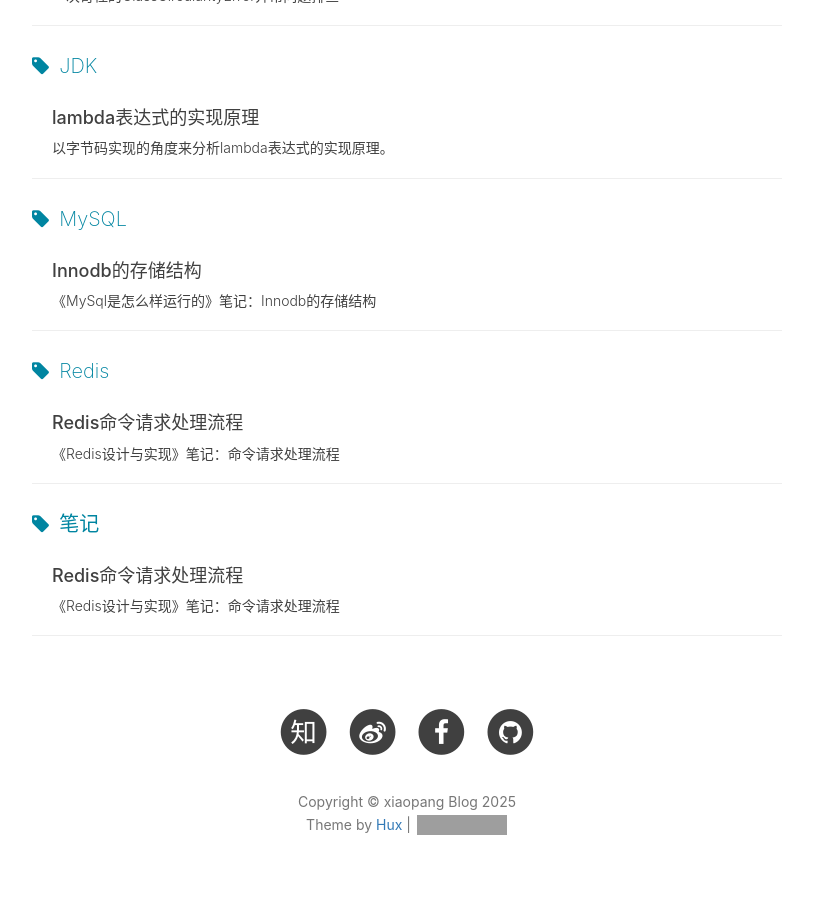
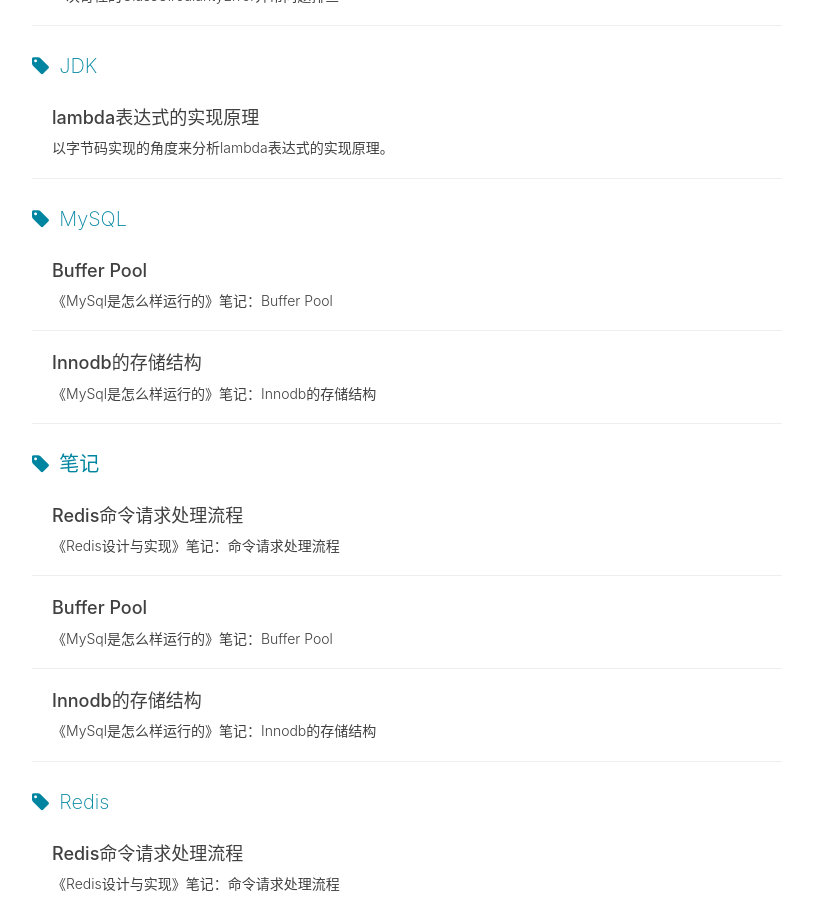
Before and after one commit to liupengfei123/liupengfei123.github.io, a Jekyll site: the page built from tags.html, in a window 1280 px wide and 900 px high, scrolled down 2124 px. Shown: the whole window, without its empty margins (233-1046 px from the left). Built offline with Jekyll 4.4.1, drawn with Linux system fonts in a browser that asks for light colours; nearby versions of some CDN libraries; library files that are not in the unit come from our copies; comment, search, counter and statistics services are not loaded; some of the changed lines change nothing that is shown; grey boxes are pictures that could not be loaded.

Commit message:
上传文档

````diff
--- a/_posts/2025-12-05-MySQL-article0014.md
+++ b/_posts/2025-12-05-MySQL-article0014.md
@@ -7,6 +7,7 @@
 header-img: "img/home-bg.jpg"
 tags:
     - MySQL
+    - 笔记
 ---
 
 # 概述
--- /dev/null
+++ b/_posts/2025-12-06-MySQL-article0016.md
@@ -0,0 +1,251 @@
+---
+layout:     page
+title:      "Buffer Pool"
+subtitle:   "《MySql是怎么样运行的》笔记：Buffer Pool"
+date:       2025-12-06
+author:     "Lpf"
+header-img: "img/home-bg.jpg"
+tags:
+    - MySQL
+    - 笔记
+---
+
+
+# 概述
+InnoDB存储引擎在处理客户端的请求时，当需要访问某个页的数据时，就会把完整的页的数据全部加载到内存中。在进行完读写访问之后并不会马上释放该页对应的内存空间掉，而是将其缓存起来，当有请求再次访问该页面时，就可以省去磁盘IO的开销。
+
+
+所以InnoDB为了缓存磁盘中的页，在MySQL服务器启动的时候就向操作系统申请了一片连续的内存，叫做Buffer Pool（中文名是缓冲池）。
+
+默认情况下Buffer Pool只有128M大小。可在启动服务器的时候配置innodb_buffer_pool_size参数的值：
+
+> [server]
+> innodb_buffer_pool_size = 268435456
+
+
+# Buffer Pool内部组成
+
+Buffer Pool中默认的缓存页大小和在磁盘上默认的页大小是一样的，都是16KB。
+
+为了更好的管理，InnoDB为每一个缓存页都创建了一些所谓的控制信息，这些控制信息包括**该页所属的表空间编号、页号、缓存页在Buffer Pool中的地址、链表节点信息**、一些锁信息以及LSN信息。
+
+每个缓存页对应的控制信息占用的内存（控制块）大小是相同的，控制块和缓存页是一一对应的。缓存页和控制块都被存放到 Buffer Pool 中，其中控制块在前，缓存页在后：
+
+![image-20251206153342677]({{site.baseurl}}/img/in-post/article0016/image-20251206153342677.png)
+
+PS: 设置的innodb_buffer_pool_size并不包含这部分控制块占用的内存空间大小
+
+# free链表的管理
+
+启动MySQL服务器时，需要完成对Buffer Pool的初始化过程，就是先向操作系统申请Buffer Pool的内存空间，然后把它划分成若干对控制块和缓存页。
+
+通过设置 **free链表（串联缓存页的控制块）** 记录一下Buffer Pool中哪些缓存页是可用的。
+
+刚刚完成初始化的Buffer Pool中所有的缓存页都是空闲的，所以每一个缓存页对应的控制块都会被加入到free链表中。
+
+![image-20251206153951917]({{site.baseurl}}/img/in-post/article0016/image-20251206153951917.png)
+
+# 缓存页的哈希处理
+
+Innodb通过对目标页面的 **表空间号 + 页号** 作为key, 缓存页 作为value，建立了一个哈希表。当需要判断目标页面是否已经进入buffer pool的时候，先从哈希表中根据**表空间号 + 页号**查看是否有对应的缓存页，有则使用该缓存页，没有则从free链表中选一个空闲的缓存页，然后把磁盘中对应的页加载到该缓存页的位置。
+
+# flush链表的管理
+
+当修改了Buffer Pool中某个缓存页的数据，那它就和磁盘上的页不一致了，这样的缓存页也被称为脏页（英文名：dirty page）。
+
+Innodb为了性能考虑，通过建立flush链表管理这些脏页，在某个时间点将flush链表中的脏页同步到磁盘中。
+
+![image-20251206155044086]({{site.baseurl}}/img/in-post/article0016/image-20251206155044086.png)
+
+# LRU链表的管理
+
+因为Buffer pool的空间总是有限的free链表总会被使用完，幸好缓存页只是为了增加页面在内存中命中率，减少磁盘IO，可以将老旧的缓存页淘汰，再创建一个新的链表（LRU链表）。
+
+## 简单的LRU链表
+简单的LRU链表就是按照最近最少使用的原则去淘汰缓存页的：
+- 设置新节点时，将节点设置到链表的头部。
+- 访问链表中的节点时，将该节点移动到链表的头部。
+- 淘汰节点时，直接淘汰链表尾部节点。
+
+## 划分区域的LRU链表
+
+上述的简单LRU链表在实际使用过程中效果并不好（命中率不高），部分原因如下：
+
+- 情况一：InnoDB有预读（英文名：read ahead）的功能逻辑。即执行当前的请求可能之后会读取某些其他页面，就预先把它们加载到Buffer Pool中。根据触发方式的不同，预读又可以细分为下面两种：
+    - 线性预读
+    > InnoDB提供了一个系统变量innodb_read_ahead_threshold，如果顺序访问了某个区（extent）的页面超过这个值，就会触发一次**异步**读取下一个区中全部的页面到Buffer Pool的请求。
+    - 随机预读
+
+    > 如果已经缓存了某个区的13个连续的页面，都会触发一次**异步**读取本区中所有其的页面到Buffer Pool的请求。通过innodb_random_read_ahead系统变量控制开关，默认值为OFF。
+- 情况二：扫描全表的查询语句等。
+
+总结一下上面说的可能降低Buffer Pool的两种情况：
+- 加载到Buffer Pool中的页不一定被用到。
+- 使用频率偏低的页可能会把那些使用频率非常高的页中淘汰掉。
+
+为了处理上述情况，InnoDB的把这个LRU链表按照一定比例分成两截：
+- 一部分存储使用频率非常高的缓存页，所以这一部分链表也叫做热数据，或者称young区域。
+- 一部分存储使用频率不是很高的缓存页，所以这一部分链表也叫做冷数据，或者称old区域。
+
+![image-20251206161158956]({{site.baseurl}}/img/in-post/article0016/image-20251206161158956.png)
+
+划分成young和old区域的LRU链表之后，InnoDB就针对上面提到的两种可能降低缓存命中率的情况进行优化了：
+
+- 针对预读的页面可能不进行后续访情况的优化
+    > InnoDB规定，当某个页面在**初次加载到Buffer Pool中的某个缓存页时**，该控制块会被放到**old区域的头部**。
+- 针对全表扫描时，短时间内访问大量使用频率非常低的页面情况的优化
+    > 在对某个处在old区域的缓存页进行第一次访问时就在它对应的控制块中记录下来这个访问时间，如果后续的访问时间与第一次访问的时间在某个时间间隔内，那么该页面就不会被从old区域移动到young区域的头部，否则将它移动到young区域的头部。上述的这个间隔时间是由系统变量innodb_old_blocks_time控制的。
+
+PS：
+- 可以通过在修改innodb_old_blocks_pct参数来控制old区域在LRU链表中所占的比例：
+    > [server]
+    > innodb_old_blocks_pct = 40
+
+- InnoDB规定每次去页面中读取一条记录时，都算是访问一次页面，而一个页面中可能会包含很多条记录，即读取完某个页面的记录就相当于访问了这个页面好多次。
+
+
+## 更进一步优化LRU链表
+在young区域的缓存页，为了减少每次移动节点的开销，只有被访问的缓存页位于young区域的1/4的后边，才会被移动到LRU链表头部，这样就可以降低调整LRU链表的频率，从而提升性能。
+其他优化措施等等。
+
+# 刷新脏页到磁盘
+
+后台有专门的线程每隔一段时间负责把脏页刷新到磁盘。主要有两种刷新路径：
+
+- 从LRU链表的冷数据中刷新一部分页面到磁盘。
+    > 后台线程会定时从LRU链表尾部开始扫描一些页面，扫描的页面数量通过系统变量innodb_lru_scan_depth来指定，如果发现脏页，会把它们刷新到磁盘。该方式为BUF_FLUSH_LRU。
+- 从flush链表中刷新一部分页面到磁盘。
+    > 后台线程也会定时从flush链表中刷新一部分页面到磁盘，刷新的速率取决于当时系统是不是很繁忙。该方式为BUF_FLUSH_LIST。
+
+- 有时候当用户线程需要从LRU链表中淘汰页面时，如果没有可以直接释放的页面（未修改页面），就只能将LRU链表尾部的一个脏页同步刷新到磁盘。该方式为BUF_FLUSH_SINGLE_PAGE。
+
+- 甚至：有时候系统特别繁忙时，也可能出现用户线程批量的从flush链表中刷新脏页的情况，很显然在处理用户请求过程中去刷新脏页是一种严重降低处理速度的行为。
+
+# 多个Buffer Pool实例
+Buffer Pool本质是InnoDB向操作系统申请的一块连续的内存空间，在多线程环境下，访问Buffer Pool中的各种链表都需要加锁处理什么的，在Buffer Pool特别大而且多线程并发访问特别高的情况下，单一的Buffer Pool可能会影响请求的处理速度。
+
+所以在Buffer Pool特别大的时候，我们可以把它们拆分成若干个小的Buffer Pool，每个Buffer Pool都称为一个实例，它们都是独立的，独立的去申请内存空间，独立的管理各种链表等等，所以在多线程并发访问时并不会相互影响，从而提高并发处理能力。
+
+我们可以在服务器启动的时候通过设置innodb_buffer_pool_instances的值来修改Buffer Pool实例的个数，比方说这样：
+
+> [server]
+> innodb_buffer_pool_instances = 2
+
+![image-20251206163557337]({{site.baseurl}}/img/in-post/article0016/image-20251206163557337.png)
+
+那每个Buffer Pool实例实际占内存空间可以通过公式算出来的：
+> innodb_buffer_pool_size/innodb_buffer_pool_instances
+
+也就是总共的大小除以实例的个数，结果就是每个Buffer Pool实例占用的大小。
+
+InnoDB规定：当innodb_buffer_pool_size的值小于1G的时候设置多个实例是无效的，InnoDB会默认把innodb_buffer_pool_instances 的值修改为1。而我们鼓励在Buffer Pool大小或等于1G的时候设置多个Buffer Pool实例。
+
+PS: **数据页通过哈希算法分配到不同实例中，所以一个数据页之后被缓存在一个Buffer Pool实例中**
+
+
+# innodb_buffer_pool_chunk_size
+
+在MySQL 5.7.5之前，Buffer Pool的大小只能在启动时通过配置innodb_buffer_pool_size参数调整大小，运行时是不允许调整该值的。
+
+在5.7.5以及之后的版本，一个Buffer Pool实例其实是由若干个chunk组成的，一个chunk就代表一片连续的内存空间，里边儿包含了若干缓存页与其对应的控制块：
+
+![image-20251206164831939]({{site.baseurl}}/img/in-post/article0016/image-20251206164831939.png)
+
+上图代表的Buffer Pool就是由2个实例组成的，每个实例中又包含2个chunk。
+
+在运行期间调整Buffer Pool的大小时就是以chunk为单位增加或者删除内存空间，而不需要重新向操作系统申请一片大的内存，然后进行缓存页的复制。
+
+PS:
+- chunk的大小是只能在服务器启动时指定, 通过innodb_buffer_pool_chunk_size参数设置，默认值是134217728，也就是128M。
+- 每个Buffer Pool实例中的chunk数量相等，Mysql会通过调整参数来保证
+
+# 配置Buffer Pool时的注意事项
+
+- innodb_buffer_pool_size必须是innodb_buffer_pool_chunk_size × innodb_buffer_pool_instances的倍数（为了保证每一个Buffer Pool实例中包含的chunk数量相同）。
+- 如果在服务器启动时，innodb_buffer_pool_chunk_size × innodb_buffer_pool_instances的值已经大于innodb_buffer_pool_size的值，那么innodb_buffer_pool_chunk_size的值会被服务器自动设置为innodb_buffer_pool_size/innodb_buffer_pool_instances的值。
+
+# 查看Buffer Pool的状态信息
+
+MySQL提供了SHOW ENGINE INNODB STATUS语句来查看关于InnoDB存储引擎运行过程中的一些状态信息，其中就包括Buffer Pool的一些信息：
+```
+mysql> SHOW ENGINE INNODB STATUS\G
+
+(...省略前面的许多状态)
+----------------------
+BUFFER POOL AND MEMORY
+----------------------
+Total memory allocated 13218349056;
+Dictionary memory allocated 4014231
+Buffer pool size   786432
+Free buffers       8174
+Database pages     710576
+Old database pages 262143
+Modified db pages  124941
+Pending reads 0
+Pending writes: LRU 0, flush list 0, single page 0
+Pages made young 6195930012, not young 78247510485
+108.18 youngs/s, 226.15 non-youngs/s
+Pages read 2748866728, created 29217873, written 4845680877
+160.77 reads/s, 3.80 creates/s, 190.16 writes/s
+Buffer pool hit rate 956 / 1000, young-making rate 30 / 1000 not 605 / 1000
+Pages read ahead 0.00/s, evicted without access 0.00/s, Random read ahead 0.00/s
+LRU len: 710576, unzip_LRU len: 118
+I/O sum[134264]:cur[144], unzip sum[16]:cur[0]
+--------------
+(...省略后边的许多状态)
+```
+
+- Total memory allocated：代表Buffer Pool向操作系统申请的连续内存空间大小，包括全部控制块、缓存页、以及碎片的大小。
+- Dictionary memory allocated：为数据字典信息分配的内存空间大小，注意这个内存空间和Buffer Pool没什么关系，不包括在Total memory allocated中。
+- Buffer pool size：代表该Buffer Pool可以容纳多少缓存页，注意，单位是页！
+
+- Free buffers：代表当前Buffer Pool还有多少空闲缓存页，也就是free链表中还有多少个节点。
+
+- Database pages：代表LRU链表中的页的数量，包含young和old两个区域的节点数量。
+
+- Old database pages：代表LRU链表old区域的节点数量。
+
+- Modified db pages：代表脏页数量，也就是flush链表中节点的数量。
+
+- Pending reads：正在等待从磁盘上加载到Buffer Pool中的页面数量。 当准备从磁盘中加载某个页面时，会先为这个页面在Buffer Pool中分配一个缓存页以及它对应的控制块，然后把这个控制块添加到LRU的old区域的头部，但是这个时候真正的磁盘页并没有被加载进来，Pending reads的值会跟着加1。
+
+- Pending writes LRU：即将从LRU链表中刷新到磁盘中的页面数量。
+
+- Pending writes flush list：即将从flush链表中刷新到磁盘中的页面数量。
+
+- Pending writes single page：即将以单个页面的形式刷新到磁盘中的页面数量。
+
+- Pages made young：代表LRU链表中曾经从old区域移动到young区域头部的节点数量。
+
+- Page made not young：在将innodb_old_blocks_time设置的值大于0时，首次访问或者后续访问某个处在old区域的节点时由于不符合时间间隔的限制而不能将其移动到young区域头部时，Page made not young的值会加1。
+
+- youngs/s：代表每秒从old区域被移动到young区域头部的节点数量。
+
+- non-youngs/s：代表每秒由于不满足时间限制而不能从old区域移动到young区域头部的节点数量。
+
+- Pages read、created、written：代表读取，创建，写入了多少页。后边跟着读取、创建、写入的速率。
+
+- Buffer pool hit rate：表示在过去某段时间，平均访问1000次页面，有多少次该页面已经被缓存到Buffer Pool了。
+- young-making rate：表示在过去某段时间，平均访问1000次页面，有多少次访问使页面移动到young区域的头部了。
+- not (young-making rate)：表示在过去某段时间，平均访问1000次页面，有多少次访问没有使页面移动到young区域的头部。
+- LRU len：代表LRU链表中节点的数量。
+- unzip_LRU：代表unzip_LRU链表中节点的数量
+- I/O sum：最近50s读取磁盘页的总数。
+- I/O cur：现在正在读取的磁盘页数量。
+- I/O unzip sum：最近50s解压的页面数量。
+- I/O unzip cur：正在解压的页面数量。
+
+# 总结
+1. 磁盘太慢，用内存作为缓存很有必要。
+2. Buffer Pool本质上是InnoDB向操作系统申请的一段连续的内存空间，可以通过innodb_buffer_pool_size来调整它的大小。
+3. Buffer Pool向操作系统申请的连续内存由控制块和缓存页组成，每个控制块和缓存页都是一一对应的，在填充足够多的控制块和缓存页的组合后，Buffer Pool剩余的空间可能产生不够填充一组控制块和缓存页，这部分空间不能被使用，也被称为碎片。
+4. InnoDB使用了许多链表来管理Buffer Pool。
+5. free链表中每一个节点都代表一个空闲的缓存页，在将磁盘中的页加载到Buffer Pool时，会从free链表中寻找空闲的缓存页。
+6. 为了快速定位某个页是否被加载到Buffer Pool，使用表空间号 + 页号作为key，缓存页作为value，建立哈希表。
+7. 在Buffer Pool中被修改的页称为脏页，脏页并不是立即刷新，而是被加入到flush链表中，待之后的某个时刻同步到磁盘上。
+8. LRU链表分为young和old两个区域，可以通过innodb_old_blocks_pct来调节old区域所占的比例。首次从磁盘上加载到Buffer Pool的页会被放到old区域的头部，在innodb_old_blocks_time间隔时间内访问该页不会把它移动到young区域头部。在Buffer Pool没有可用的空闲缓存页时，会首先淘汰掉old区域的一些页。
+9. 我们可以通过指定innodb_buffer_pool_instances来控制Buffer Pool实例的个数，每个Buffer Pool实例中都有各自独立的链表，互不干扰。
+10. 自MySQL 5.7.5版本之后，可以在服务器运行过程中调整Buffer Pool大小。每个Buffer Pool实例由若干个chunk组成，每个chunk的大小可以在服务器启动时通过启动参数调整。
+11. 可以用下面的命令查看Buffer Pool的状态信息：
+
+> SHOW ENGINE INNODB STATUS\G
````
Also changed, not shown: img/in-post/article0016/image-20251206153342677.png (added), img/in-post/article0016/image-20251206153951917.png (added), img/in-post/article0016/image-20251206155044086.png (added), img/in-post/article0016/image-20251206161158956.png (added), img/in-post/article0016/image-20251206163557337.png (added), img/in-post/article0016/image-20251206164831939.png (added).
